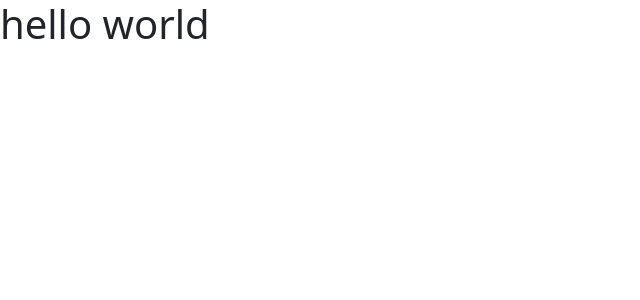
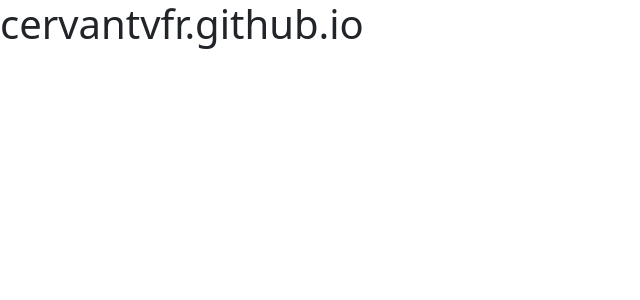
Before and after one commit to cervantvfr/cervantvfr.github.io, an Angular app: page / in a window 1280 px wide. Shown: the top 300 px of the page, without its empty margins (0-640 px from the left). Built offline with nearby package versions, Linux system fonts and the light colour scheme.

Commit message:
Reaplaced header text with an Angular variable for title

```diff
--- a/src/app/app.component.html
+++ b/src/app/app.component.html
@@ -1 +1 @@
-<h1>hello world</h1>
+<h1>{{title}}</h1>
```
